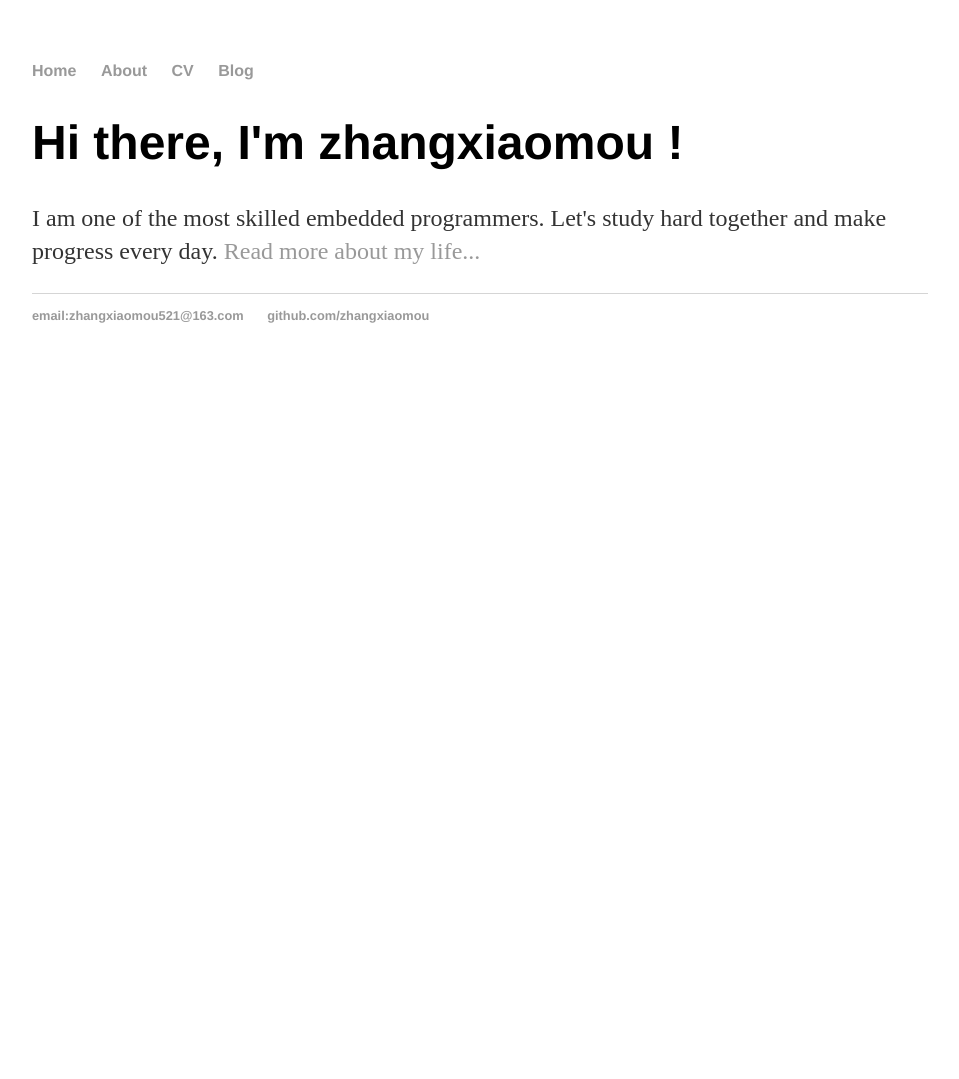
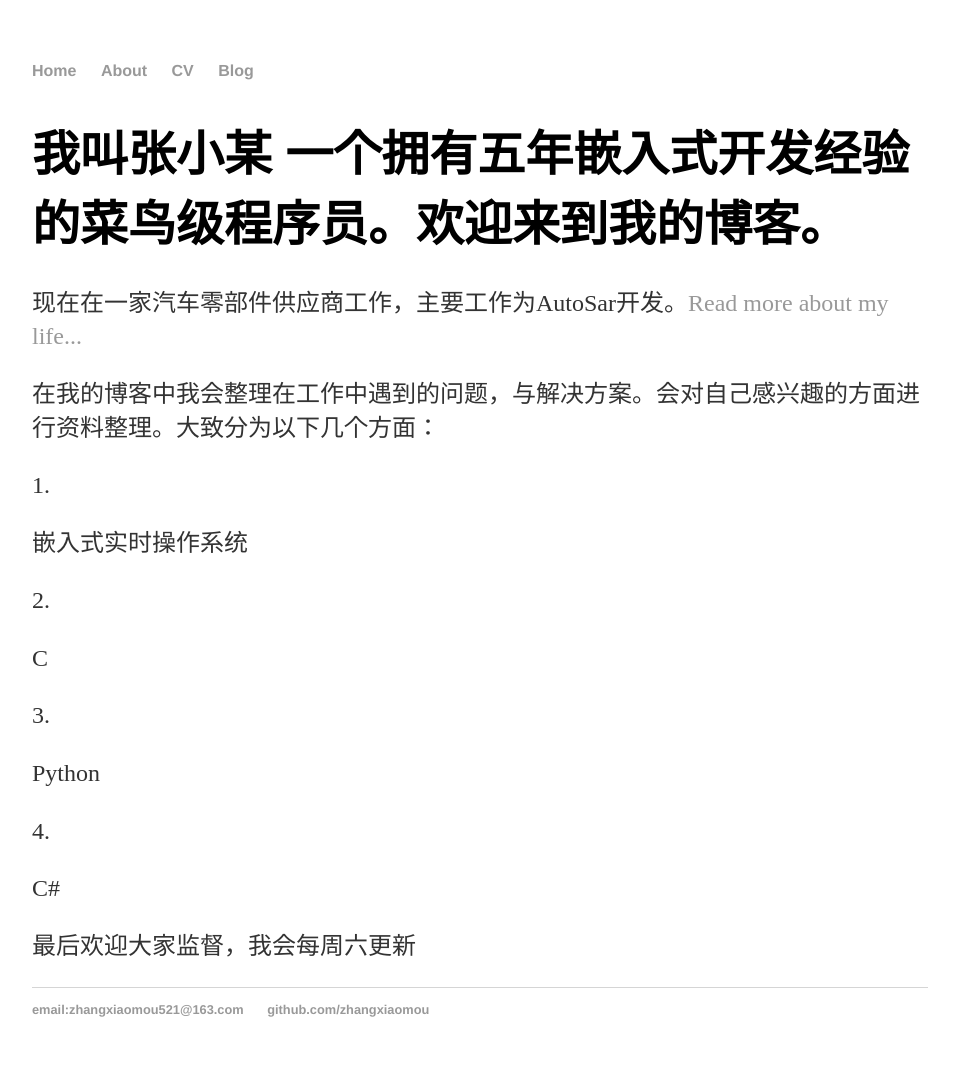
Before and after one commit to ZhangXiaomou/zhangxiaomou.github.io, a Jekyll site: the page built from index.html, in a window 1280 px wide. Shown: the whole page, without its empty margins (160-1119 px from the left). Built offline with Jekyll 4.4.1, drawn with Linux system fonts in a browser that asks for light colours; before the commit the page ends 900 px from its top, so only the background shows below that.

Commit message:
更新博客首页

```diff
--- a/index.html
+++ b/index.html
@@ -4,6 +4,12 @@ title: zhangxiaomou
 ---
 
 		<div class="blurb">
-			<h1>Hi there, I'm zhangxiaomou !</h1>
-			<p>I am one of the most skilled embedded programmers. Let's study hard together and make progress every day. <a href="/about">Read more about my life...</a></p>
+			<h1> 我叫张小某 一个拥有五年嵌入式开发经验的菜鸟级程序员。欢迎来到我的博客。</h1>
+			<p> 现在在一家汽车零部件供应商工作，主要工作为AutoSar开发。<a href="/about">Read more about my life...</a></p>
+			<p> 在我的博客中我会整理在工作中遇到的问题，与解决方案。会对自己感兴趣的方面进行资料整理。大致分为以下几个方面：</p>
+			<p>1.<p>嵌入式实时操作系统</p></p>
+			<p>2.<p>C</p></p>
+			<p>3.<p>Python</p></p>
+			<p>4.<p>C#</p></p>
+			<p>最后欢迎大家监督，我会每周六更新</p>
 		</div>
```
